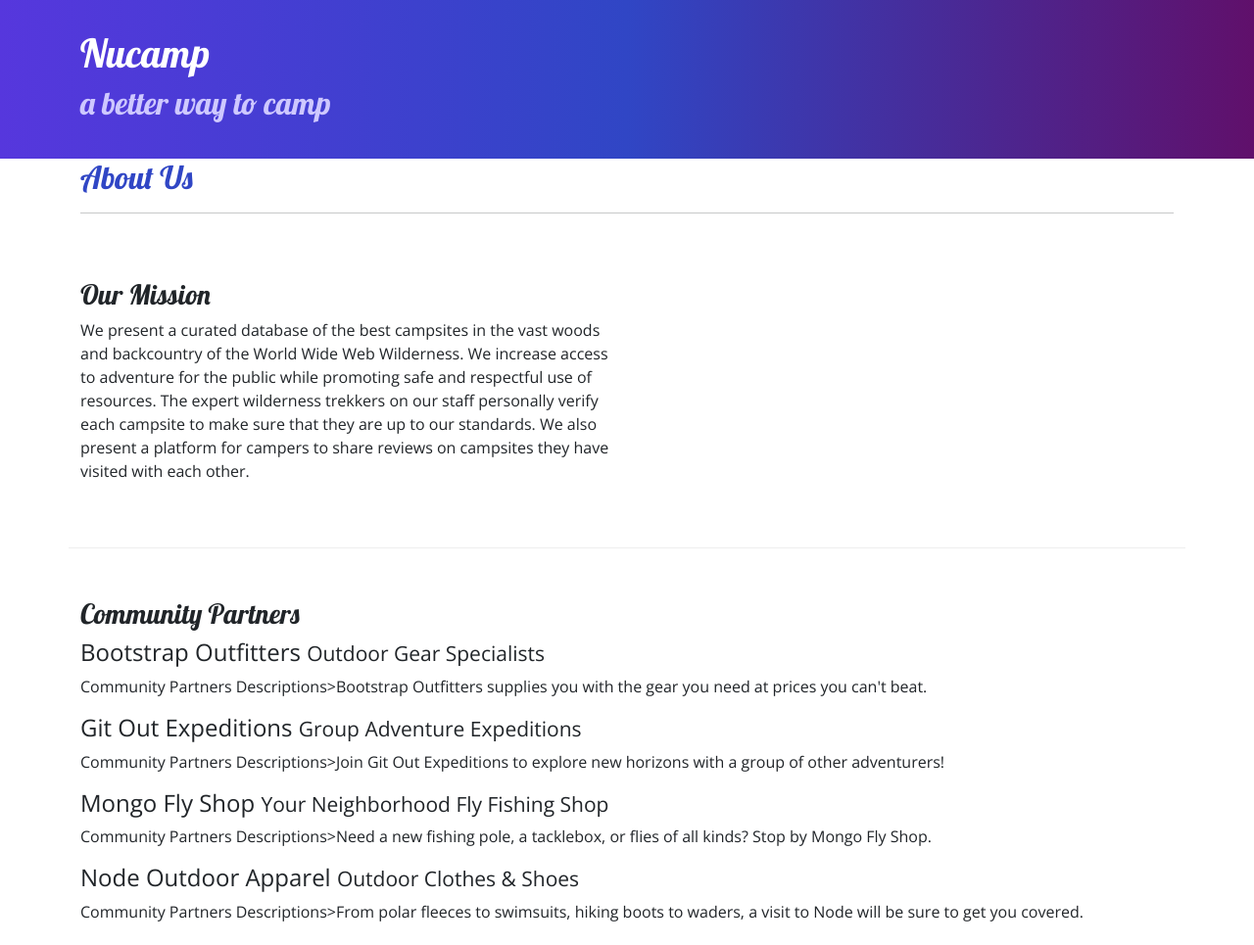
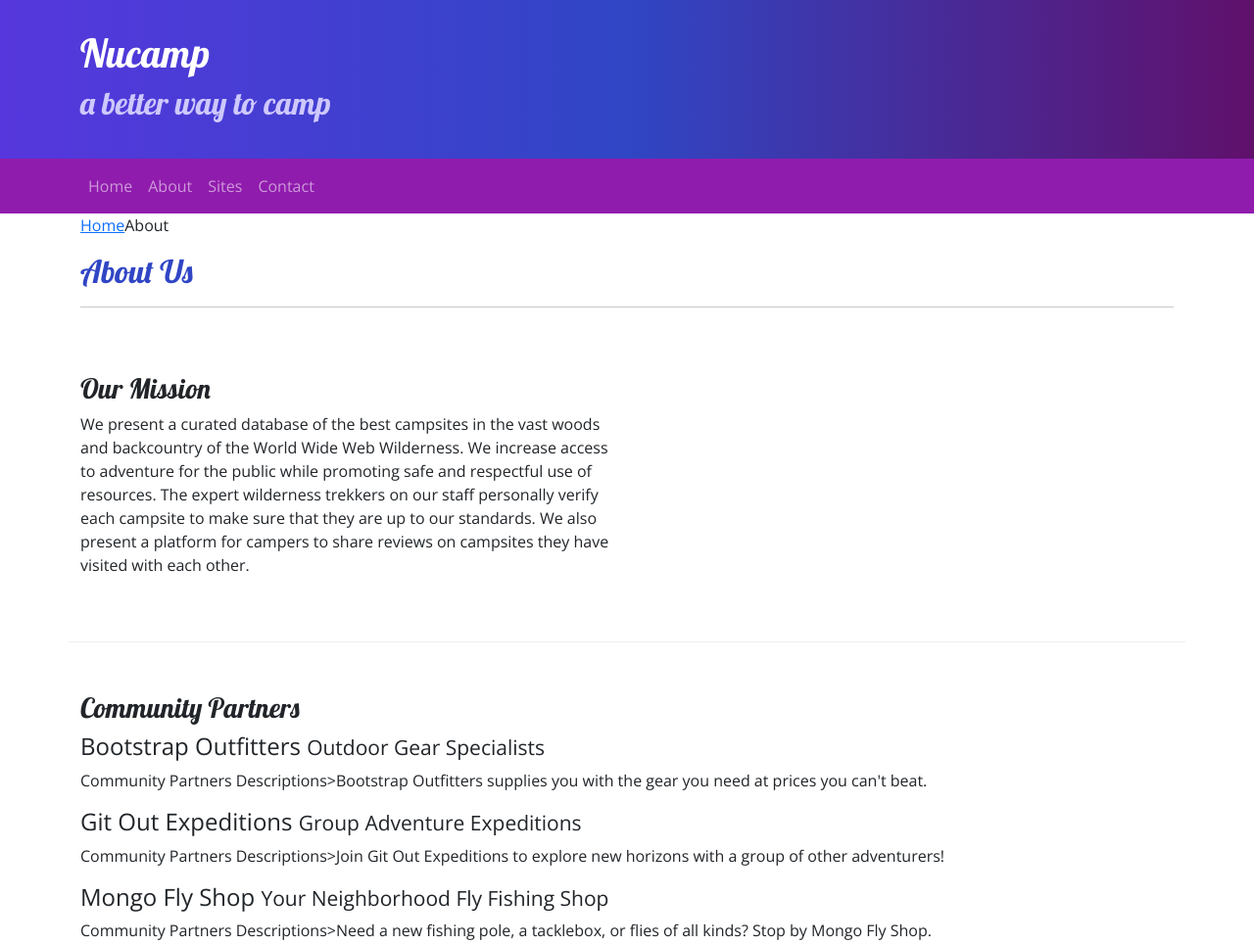
Before and after one commit to etweetyb/nucampsite, a plain HTML site: page aboutus.html in a window 1280 px wide. Shown: the top 965 px of the page at 98% size. Drawn offline with nearby package versions, Linux system fonts and the light colour scheme.

Commit message:
Navbar and breakcrumbs

```diff
--- a/aboutus.html
+++ b/aboutus.html
@@ -25,10 +25,29 @@
             </div>
         </div>
     </header>
-
+<!--navbar -->
+    <nav class="navbar navbar-expand-sm navbar-dark sticky-top">
+        <div class="container">
+            <button class="navbar-toggler ms-auto" type="button" data-bs-toggle="collapse" data-bs-target="#nucampNavbar">
+                <span class="navbar-toggler-icon"></span>
+         </button>
+        <div class="collapse navbar-collapse" id="nucampNavbar">
+            <ul class="navbar-nav">
+            <li class="nav-item"><a class="nav-link" href="index.html">Home</a></li>
+            <li class="nav-item"><a class="nav-link" active="#">About</a></li>
+            <li class="nav-item"><a class="nav-link" href="#">Sites</a></li>
+            <li class="nav-item"><a class="nav-link" href="#">Contact</a></li>
+        </ul>
+      </div>
+    </div>
+</nav>
     <main class="container">
         <div class="row">
             <div class="col">
+                <ol class="breadcrumb">
+                    <li class="breadcrumb-item"><a href="index.html">Home </a></li>
+                    <li class="breakcrumb-item active">About</li>
+                </ol>
                <h2>About Us</h2>
                <hr />
             </div>
--- a/css/styles.css
+++ b/css/styles.css
@@ -30,3 +30,7 @@ body {
           border-bottom: 1px ridge;
           min-height: 200px;
       }
+
+.navbar {
+    background-color: #901CAD;
+}
```
Also changed, not shown: index.html (+17 -0 lines).
